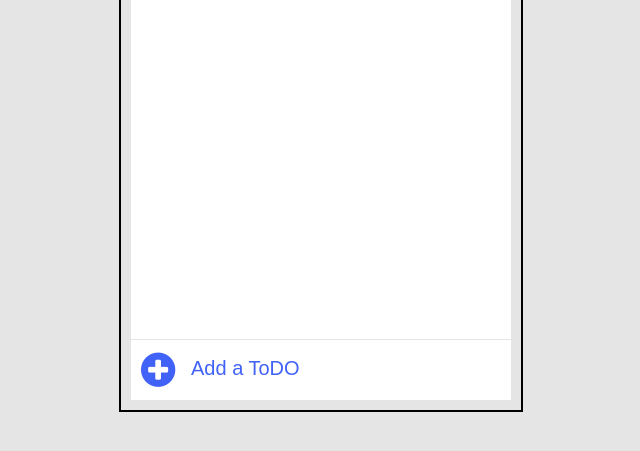
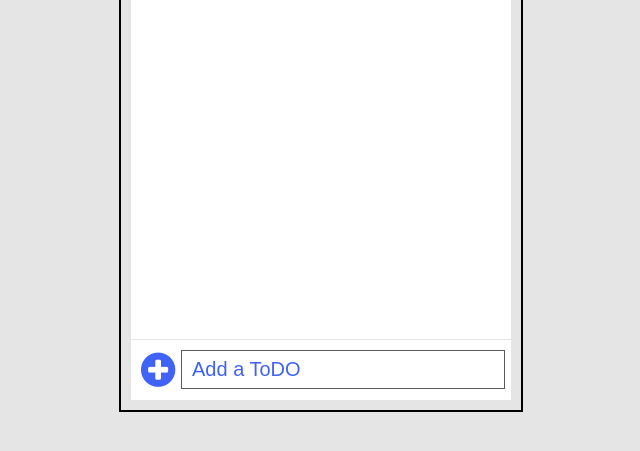
Before and after one commit to chetankumar9903/ToDo-List, a plain HTML site: page index.html in a window 1280 px wide. Shown: the part 243-694 px from the top of the page, without its empty margins (319-959 px from the left). Drawn offline with Linux system fonts and the light colour scheme.

Commit message:
Initial commit

```diff
--- a/css/style.css
+++ b/css/style.css
@@ -146,6 +146,7 @@ body{
     border: none;
     font-size: 20px;
     padding-left:10px;
+    border: 1px solid rgb(92, 91, 91);
 }
 .add-to-do input::-webkit-input-placeholder { /* Chrome/Opera/Safari */
     color: #4162f6;
```
